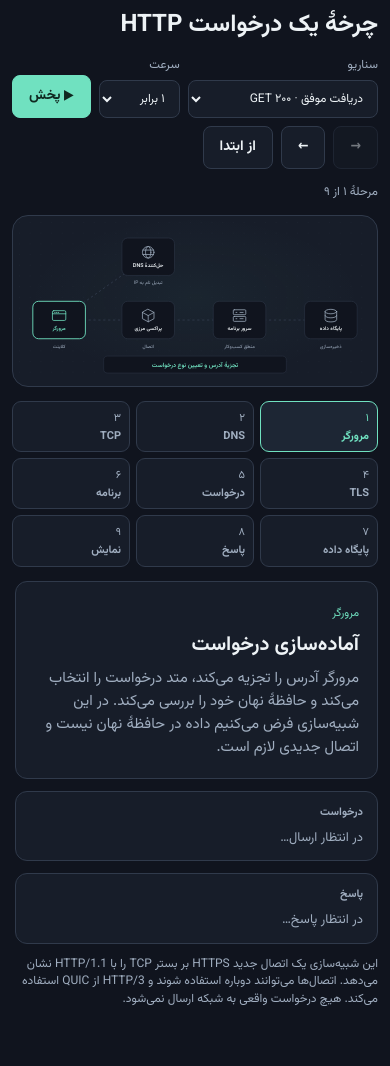
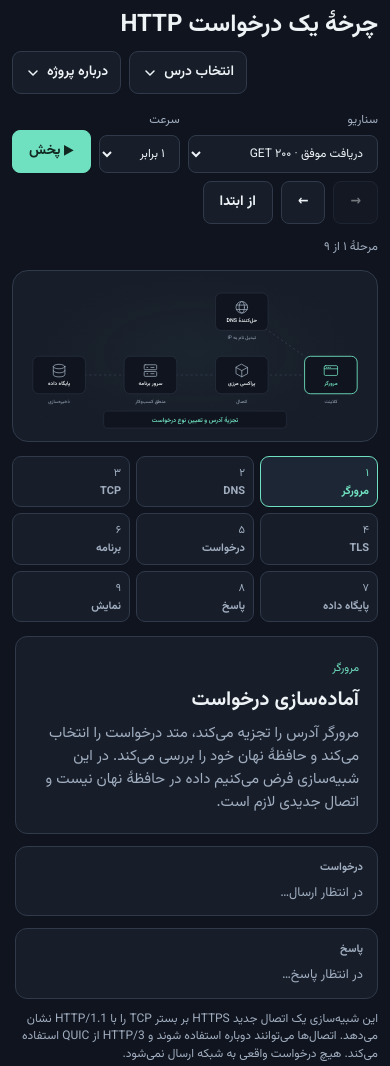
Before and after one commit to arashrasoulzadeh/learn, an Astro site: page / in a window 390 px wide. Before the commit the page ends 1020 px from the top, so only its background shows below. Built offline with nearby package versions, Linux system fonts and the light colour scheme; Astro itself is replaced by a stand-in of ours; code samples lack their colours.

Commit message:
Mirror request flow for RTL and share lesson UI with picker and project info

```diff
--- /dev/null
+++ b/src/components/learning/AboutProject.astro
@@ -0,0 +1,16 @@
+---
+import Popover from './Popover.astro';
+---
+<Popover label="درباره پروژه" id="about-project">
+  <section class="about-project" aria-label="درباره پروژه">
+    <strong>لرن</strong>
+    <p>توسعه‌دهنده: آرش</p>
+    <a href="https://github.com/arashrasoulzadeh/learn" target="_blank" rel="noopener noreferrer">مشاهده پروژه در گیت‌هاب ↗</a>
+    <p class="dedication">تقدیم به دوست عزیزم سمیه</p>
+  </section>
+</Popover>
+<style>
+  .about-project{display:grid;gap:10px;font-size:14px}
+  p{margin:0}
+  .dedication{border-top:1px solid var(--line);padding-top:12px;color:var(--accent)}
+</style>
--- /dev/null
+++ b/src/components/learning/FlowDiagram.tsx
@@ -0,0 +1,35 @@
+import {useId,type ReactNode} from 'react';
+export type FlowNode={x:number;y:number;label:string;sub:string;icon:string};
+export type FlowEdge=readonly [number,number];
+function NodeIcon({icon}:{icon:string}){
+  const common={fill:'none',stroke:'currentColor',strokeWidth:1.7,strokeLinecap:'round' as const,strokeLinejoin:'round' as const};
+  if(icon==='browser')return <g {...common}><rect x="-15" y="-11" width="30" height="22" rx="3"/><path d="M-15 -4 H15 M-10 -7 h1 M-6 -7 h1 M-2 -7 h1"/></g>;
+  if(icon==='dns')return <g {...common}><circle r="13"/><ellipse rx="6" ry="13"/><path d="M-12 -5 H12 M-12 5 H12"/></g>;
+  if(icon==='proxy')return <g {...common}><path d="M0 -14 L13 -7 V7 L0 14 L-13 7 V-7 Z M-13 -7 L0 0 L13 -7 M0 0 V14"/></g>;
+  if(icon==='app')return <g {...common}><rect x="-14" y="-13" width="28" height="11" rx="2"/><rect x="-14" y="2" width="28" height="11" rx="2"/><path d="M-8 -7 h2 M-8 7 h2 M1 -7 h7 M1 7 h7"/></g>;
+  return <g {...common}><ellipse cy="-9" rx="13" ry="5"/><path d="M-13 -9 V9 C-13 16 13 16 13 9 V-9 M-13 0 C-13 7 13 7 13 0"/></g>;
+}
+
+export function DiagramNode({node,active,accent,children}:{node:FlowNode;active:boolean;accent:string;children?:ReactNode}){
+  return <g data-node={node.icon} transform={'translate('+node.x+' '+node.y+')'} style={{color:active?accent:'var(--muted)'}}><rect x="-59" y="-42" width="118" height="84" rx="13" fill="var(--bg)" stroke={active?accent:'var(--line)'} strokeWidth={active?2:1.2}/><g transform="translate(0 -10)">{children??<NodeIcon icon={node.icon}/>}</g><text y="23" textAnchor="middle" fill={active?accent:'var(--ink)'} fontSize="12" direction="rtl" fontWeight="600">{node.label}</text><text y="62" textAnchor="middle" fill="var(--muted)" fontSize="11" direction="rtl">{node.sub}</text></g>;
+}
+export function FlowPacket({route,playing,speed,accent,animationKey}:{route:readonly FlowNode[];playing:boolean;speed:number;accent:string;animationKey:string}){
+  if(route.length<2)return null;
+  const track=route.map((node,i)=>(i?'L ':'M ')+node.x+' '+node.y).join(' ');
+  return <g><path data-flow-path d={track} fill="none" stroke={accent} strokeWidth="3" opacity=".8"/>
+    {playing&&<circle className="request-packet-motion" r="6" fill={accent}><animateMotion key={animationKey} dur={(1.8/speed)+'s'} path={track} repeatCount="indefinite"/></circle>}
+    {route.slice(1).map((to,i)=>{const from=route[i];const x=(from.x+to.x)/2,y=(from.y+to.y)/2,angle=Math.atan2(to.y-from.y,to.x-from.x)*180/Math.PI;return <path key={i} data-flow-arrow d="M -6 -5 L 6 0 L -6 5 Z" transform={'translate('+x+' '+y+') rotate('+angle+')'} fill={accent} className={playing?'request-packet-static':undefined}/>;})}
+  </g>;
+}
+export function FlowDiagram({nodes,edges,activeNodes,route,playing,speed,accent='var(--accent)',animationKey,label,caption,captionDirection='rtl'}:{nodes:readonly FlowNode[];edges:readonly FlowEdge[];activeNodes:readonly number[];route:readonly FlowNode[];playing:boolean;speed:number;accent?:string;animationKey:string;label:string;caption:string;captionDirection?:'rtl'|'ltr'}){
+  const gridId=useId();
+  return <svg viewBox="0 0 790 355" direction="ltr" role="img" aria-label={label}>
+    <defs><pattern id={gridId} width="24" height="24" patternUnits="userSpaceOnUse"><circle cx="1" cy="1" r=".65" fill="var(--line)"/></pattern></defs>
+    <rect width="790" height="355" fill={'url(#'+gridId+')'} opacity=".8"/>
+    {edges.map(([a,b])=><line key={a+'-'+b} x1={nodes[a].x} y1={nodes[a].y} x2={nodes[b].x} y2={nodes[b].y} stroke="var(--line)" strokeWidth="2" strokeDasharray="5 6"/>)}
+    <FlowPacket route={route} playing={playing} speed={speed} accent={accent} animationKey={animationKey}/>
+    {nodes.map((node,i)=><DiagramNode key={i} node={node} active={activeNodes.includes(i)} accent={accent}/>)}
+    <rect x="190" y="301" width="410" height="38" rx="9" fill="var(--bg)" stroke="var(--line)"/>
+    <text x="395" y="325" fill={accent} textAnchor="middle" fontSize="14" direction={captionDirection} fontWeight="600">{caption}</text>
+  </svg>;
+}
--- /dev/null
+++ b/src/components/learning/LabUI.tsx
@@ -0,0 +1,50 @@
+import {useEffect,useState,type ReactNode,type CSSProperties} from 'react';
+export const faNumber=(n:number)=>new Intl.NumberFormat('fa-IR',{useGrouping:false}).format(n);
+export type LearningStep={name:string;short:string};
+export type ScenarioOption={value:string;label:string};
+export function usePlayback(count:number,stepDuration=3000){
+  const [step,setStep]=useState(0),[playing,setPlaying]=useState(false),[speed,setSpeed]=useState(1);
+  const last=step===count-1;
+  useEffect(()=>{
+    if(!playing)return;
+    const id=window.setTimeout(()=>{if(last)setPlaying(false);else setStep(v=>v+1);},stepDuration/speed);
+    return()=>window.clearTimeout(id);
+  },[playing,step,speed,last,stepDuration]);
+  const jump=(n:number)=>{setPlaying(false);setStep(Math.max(0,Math.min(count-1,n)));};
+  const toggle=()=>{if(playing)setPlaying(false);else{if(last)setStep(0);setPlaying(true);}};
+  return {step,playing,speed,setSpeed,last,jump,toggle};
+}
+type Playback=ReturnType<typeof usePlayback>;
+export function LabButton({children,onClick,disabled=false,label,primary=false}:{children:ReactNode;onClick:()=>void;disabled?:boolean;label?:string;primary?:boolean}){
+  return <button className={primary?'primary':'secondary'} type="button" aria-label={label} onClick={onClick} disabled={disabled}>{children}</button>;
+}
+export function LabSelect({label,value,options,onChange}:{label:string;value:string;options:readonly ScenarioOption[];onChange:(v:string)=>void}){
+  return <label>{label}<select value={value} onChange={e=>onChange(e.target.value)}>{options.map(option=><option key={option.value} value={option.value}>{option.label}</option>)}</select></label>;
+}
+export function LabToolbar({playback,count,children}:{playback:Playback;count:number;children?:ReactNode}){
+  const {step,playing,speed,setSpeed,last,jump,toggle}=playback;
+  return <div className="request-toolbar">
+    <div className="lab-controls">
+      {children}
+      <LabSelect label="سرعت" value={String(speed)} onChange={v=>setSpeed(Number(v))} options={[{value:'0.5',label:'۰٫۵ برابر'},{value:'1',label:'۱ برابر'},{value:'2',label:'۲ برابر'}]}/>
+      <LabButton primary onClick={toggle}>{playing?'❚❚ توقف':last?'↻ پخش مجدد':'▶ پخش'}</LabButton>
+      <LabButton label="مرحلهٔ قبل" onClick={()=>jump(step-1)} disabled={step===0}>→</LabButton>
+      <LabButton label="مرحلهٔ بعد" onClick={()=>jump(step+1)} disabled={last}>←</LabButton>
+      <LabButton onClick={()=>jump(0)}>از ابتدا</LabButton>
+    </div>
+    <span className="request-counter">مرحلهٔ {faNumber(step+1)} از {faNumber(count)}</span>
+  </div>;
+}
+export function LabTimeline({steps,step,onChange,label='مراحل درس'}:{steps:readonly LearningStep[];step:number;onChange:(i:number)=>void;label?:string}){
+  return <nav className="request-timeline" aria-label={label} style={{'--step-count':steps.length} as CSSProperties}>{steps.map((s,i)=><button type="button" className="request-step" key={i} aria-current={step===i?'step':undefined} data-done={i<step} aria-label={s.name} onClick={()=>onChange(i)}><span>{faNumber(i+1)}</span><strong>{s.short}</strong></button>)}</nav>;
+}
+export function LabStage({name,label,children}:{name:string;label:string;children:ReactNode}){
+  return <section className="request-stage" aria-live="polite"><span className="lab-label">{label}</span><h2>{name}</h2><p>{children}</p></section>;
+}
+export function LabMessage({title,content,waiting}:{title:string;content?:string;waiting:string}){
+  return <section className={'request-message'+(content===undefined?' waiting':'')}><p className="eyebrow">{title}</p><pre dir={content===undefined?'rtl':'ltr'}>{content??waiting}</pre></section>;
+}
+export function LabNote({children}:{children:ReactNode}){return <p className="request-note">{children}</p>;}
+export function LabScreen({label,toolbar,graph,detail,timeline}:{label:string;toolbar:ReactNode;graph:ReactNode;detail:ReactNode;timeline:ReactNode}){
+  return <section className="request-experience" aria-label={label}>{toolbar}<div className="request-canvas">{graph}</div><div className="request-detail">{detail}</div>{timeline}</section>;
+}
--- /dev/null
+++ b/src/components/learning/LearningHeader.astro
@@ -0,0 +1,15 @@
+---
+import LessonPicker from './LessonPicker.astro';
+import AboutProject from './AboutProject.astro';
+const {title,currentId}=Astro.props as {title:string;currentId:string};
+---
+<header class="learning-title">
+  <h1>{title}</h1>
+  <div class="learning-actions"><LessonPicker currentId={currentId}/><AboutProject/></div>
+</header>
+<style>
+  .learning-title{display:flex;align-items:center;justify-content:space-between;gap:12px;min-width:0}
+  h1{min-width:0}
+  .learning-actions{display:flex;gap:8px;flex:none;position:relative;margin-inline-start:auto}
+  @media(max-width:600px){.learning-title{flex-wrap:wrap}.learning-actions{max-width:100%;justify-content:flex-end}}
+</style>
--- /dev/null
+++ b/src/components/learning/LessonPicker.astro
@@ -0,0 +1,17 @@
+---
+import { catalog, lessonUrl, type Lesson } from '../../lib/content';
+import Popover from './Popover.astro';
+const { currentId } = Astro.props as {currentId:string};
+const pickerIds = ['networking/http-request'];
+const { concepts } = await catalog();
+const pickerLessons = pickerIds.map(id=>concepts.find(item=>item.id===id)).filter((item):item is Lesson=>!!item);
+---
+<Popover label="انتخاب درس" id="lesson-picker">
+  <nav aria-label="درس‌های قابل انتخاب">
+    {pickerLessons.map(item=><a href={lessonUrl(item.id)} aria-current={item.id===currentId?'page':undefined}>{item.data.title}{item.id===currentId&&<span aria-hidden="true">✓</span>}</a>)}
+  </nav>
+</Popover>
+<style>
+  a{display:flex;align-items:center;justify-content:space-between;gap:8px;padding:10px;border-radius:7px;color:var(--ink);font-size:14px}
+  a:hover,a[aria-current=page]{background:var(--panel2);color:var(--accent);text-decoration:none}
+</style>
--- /dev/null
+++ b/src/components/learning/Popover.astro
@@ -0,0 +1,28 @@
+---
+const {label,id}=Astro.props as {label:string;id:string};
+---
+<details class="learning-popover" id={id} data-pagefind-ignore>
+  <summary>{label}<svg width="16" height="16" viewBox="0 0 16 16" aria-hidden="true"><path d="m4 6 4 4 4-4" fill="none" stroke="currentColor" stroke-width="1.5" stroke-linecap="round" stroke-linejoin="round"/></svg></summary>
+  <div class="learning-popover-content"><slot /></div>
+</details>
+<script>
+  document.querySelectorAll<HTMLDetailsElement>('.learning-popover').forEach(popup=>{
+    document.addEventListener('click',event=>{
+      if(popup.open && event.target instanceof Node && !popup.contains(event.target))popup.open=false;
+    });
+    popup.addEventListener('keydown',event=>{
+      if(event.key==='Escape' && popup.open){popup.open=false;popup.querySelector('summary')?.focus();}
+    });
+  });
+</script>
+<style>
+  .learning-popover{position:relative;flex:none;z-index:10}
+  .learning-popover[open]{z-index:11}
+  summary{list-style:none;display:flex;align-items:center;gap:6px;cursor:pointer;white-space:nowrap;border:1px solid var(--line);border-radius:9px;background:var(--panel);color:var(--ink);padding:9px 12px;font-size:14px;font-weight:600}
+  summary::-webkit-details-marker{display:none}
+  summary:hover,details[open] summary{border-color:var(--accent)}
+  summary:focus-visible{outline:2px solid var(--accent);outline-offset:3px}
+  details[open] summary svg{transform:rotate(180deg)}
+  .learning-popover-content{position:absolute;inset-inline-end:0;top:calc(100% + 8px);width:min(280px,calc(100vw - 24px));padding:12px;border:1px solid var(--line);border-radius:12px;background:var(--panel);box-shadow:var(--shadow)}
+  @media(max-width:600px){.learning-popover{position:static}.learning-popover-content{inset-inline-end:0;top:100%;margin-top:8px}}
+</style>
--- a/src/components/learning/RequestLab.tsx
+++ b/src/components/learning/RequestLab.tsx
@@ -1,9 +1,11 @@
-import { useState, useEffect } from 'react';
+import {useState} from 'react';
+import {usePlayback,LabSelect,LabToolbar,LabTimeline,LabStage,LabMessage,LabNote,LabScreen} from './LabUI';
+import {FlowDiagram,type FlowEdge} from './FlowDiagram';
 
 const stages = [
   {name:'آماده‌سازی درخواست',short:'مرورگر',from:0,to:0,label:'تجزیهٔ آدرس و تعیین نوع درخواست',detail:'مرورگر آدرس را تجزیه می‌کند، متد درخواست را انتخاب می‌کند و حافظهٔ نهان خود را بررسی می‌کند. در این شبیه‌سازی فرض می‌کنیم داده در حافظهٔ نهان نیست و اتصال جدیدی لازم است.'},
   {name:'یافتن نشانی IP دامنه',short:'DNS',from:0,to:1,label:'یافتن نشانی IP با DNS',detail:'حل‌کنندهٔ DNS نشانی IP نام میزبان را پیدا می‌کند و برمی‌گرداند. مسیر URL بخشی از DNS نیست. اگر پاسخ قبلاً ذخیره شده باشد، ممکن است نیازی به جست‌وجوی مجدد نباشد.'},
-  {name:'برقراری اتصال TCP',short:'TCP',from:0,to:2,label:'SYN → SYN-ACK → ACK',detail:'کلاینت و سرور با دست‌دهی سه‌مرحله‌ای، یک جریان بایت قابل‌اعتماد برقرار می‌کنند.'},
+  {name:'برقراری اتصال TCP',short:'TCP',from:0,to:2,label:'ACK ← SYN-ACK ← SYN',detail:'کلاینت و سرور با دست‌دهی سه‌مرحله‌ای، یک جریان بایت قابل‌اعتماد برقرار می‌کنند.'},
   {name:'امن‌سازی اتصال',short:'TLS',from:0,to:2,label:'دست‌دهی TLS',detail:'کلاینت گواهی سرور را اعتبارسنجی می‌کند و کلیدهای رمزنگاری را با سرور توافق می‌کند. HTTPS از پیام‌های HTTP هنگام انتقال محافظت می‌کند.'},
   {name:'ارسال درخواست HTTP',short:'درخواست',from:0,to:2,label:'درخواست رمزنگاری‌شدهٔ HTTP',detail:'درخواست شامل متد، مسیر، سرآیندها و گاهی بدنه است. پراکسی مرزی درخواست را دریافت می‌کند.'},
   {name:'اجرای منطق برنامه',short:'برنامه',from:2,to:3,label:'پراکسی، مسیریابی و پردازش',detail:'پراکسی درخواست را به برنامه می‌فرستد. برنامه مسیر مناسب را پیدا می‌کند، دسترسی و ورودی را اعتبارسنجی می‌کند و منطق کسب‌وکار را اجرا می‌کند.'},
@@ -12,11 +14,11 @@ const stages = [
   {name:'به‌روزرسانی مرورگر',short:'نمایش',from:0,to:0,label:'تجزیهٔ پاسخ و به‌روزرسانی رابط',detail:'مرورگر یا کلاینت جاوااسکریپت پاسخ را تجزیه می‌کند، رابط کاربری را به‌روز می‌کند و در صورت مجاز بودن، پاسخ را در حافظهٔ نهان ذخیره می‌کند.'}
 ];
 const nodes = [
-  {x:90,y:220,label:'مرورگر',sub:'کلاینت',icon:'browser'},
-  {x:290,y:78,label:'حل‌کنندهٔ DNS',sub:'تبدیل نام به IP',icon:'dns'},
-  {x:290,y:220,label:'پراکسی مرزی',sub:'اتصال',icon:'proxy'},
-  {x:495,y:220,label:'سرور برنامه',sub:'منطق کسب‌وکار',icon:'app'},
-  {x:700,y:220,label:'پایگاه داده',sub:'ذخیره‌سازی',icon:'db'}
+  {x:700,y:220,label:'مرورگر',sub:'کلاینت',icon:'browser'},
+  {x:500,y:78,label:'حل‌کنندهٔ DNS',sub:'تبدیل نام به IP',icon:'dns'},
+  {x:500,y:220,label:'پراکسی مرزی',sub:'اتصال',icon:'proxy'},
+  {x:295,y:220,label:'سرور برنامه',sub:'منطق کسب‌وکار',icon:'app'},
+  {x:90,y:220,label:'پایگاه داده',sub:'ذخیره‌سازی',icon:'db'}
 ];
 const scenarios = {
   get:{method:'GET',path:'/api/products/42',status:'200 OK',body:'{"id":42,"name":"Keyboard"}'},
@@ -25,60 +27,24 @@ const scenarios = {
   error:{method:'GET',path:'/api/products/42',status:'500 Internal Server Error',body:'{"error":"Unexpected server error"}'}
 };
 type Scenario = keyof typeof scenarios;
-const faNumber=(n:number)=>new Intl.NumberFormat('fa-IR',{useGrouping:false}).format(n);
-function NodeIcon({icon}:{icon:string}){
-  const common={fill:'none',stroke:'currentColor',strokeWidth:1.7,strokeLinecap:'round' as const,strokeLinejoin:'round' as const};
-  if(icon==='browser')return <g {...common}><rect x="-15" y="-11" width="30" height="22" rx="3"/><path d="M-15 -4 H15 M-10 -7 h1 M-6 -7 h1 M-2 -7 h1"/></g>;
-  if(icon==='dns')return <g {...common}><circle r="13"/><ellipse rx="6" ry="13"/><path d="M-12 -5 H12 M-12 5 H12"/></g>;
-  if(icon==='proxy')return <g {...common}><path d="M0 -14 L13 -7 V7 L0 14 L-13 7 V-7 Z M-13 -7 L0 0 L13 -7 M0 0 V14"/></g>;
-  if(icon==='app')return <g {...common}><rect x="-14" y="-13" width="28" height="11" rx="2"/><rect x="-14" y="2" width="28" height="11" rx="2"/><path d="M-8 -7 h2 M-8 7 h2 M1 -7 h7 M1 7 h7"/></g>;
-  return <g {...common}><ellipse cy="-9" rx="13" ry="5"/><path d="M-13 -9 V9 C-13 16 13 16 13 9 V-9 M-13 0 C-13 7 13 7 13 0"/></g>;
-}
+const edges:FlowEdge[]=[[0,1],[0,2],[2,3],[3,4]];
+const scenarioOptions=[{value:'get',label:'دریافت موفق · GET ۲۰۰'},{value:'post',label:'ایجاد موفق · POST ۲۰۱'},{value:'missing',label:'یافت نشد · GET ۴۰۴'},{value:'error',label:'خطای سرور · GET ۵۰۰'}];
 export default function RequestLab(){
-  const [step,setStep]=useState(0),[playing,setPlaying]=useState(false),[speed,setSpeed]=useState(1),[scenario,setScenario]=useState<Scenario>('get');
-  const s=scenarios[scenario], stage=stages[step], last=step===stages.length-1;
-  useEffect(()=>{
-    if(!playing)return;
-    const id=window.setTimeout(()=>{if(last)setPlaying(false);else setStep(v=>v+1);},3000/speed);
-    return()=>window.clearTimeout(id);
-  },[playing,step,speed,last]);
-  const jump=(n:number)=>{setPlaying(false);setStep(Math.max(0,Math.min(stages.length-1,n)));};
-  const from=nodes[stage.from],to=nodes[stage.to];
-  const track=step===7?'M 495 220 L 290 220 L 90 220':'M '+from.x+' '+from.y+' L '+to.x+' '+to.y;
+  const playback=usePlayback(stages.length);
+  const {step,playing,speed,jump}=playback;
+  const [scenario,setScenario]=useState<Scenario>('get');
+  const s=scenarios[scenario],stage=stages[step];
+  const route=stage.from===stage.to?[]:step===7?[nodes[stage.from],nodes[2],nodes[stage.to]]:[nodes[stage.from],nodes[stage.to]];
   const activeNodes=step===7?[0,2,3]:[stage.from,stage.to];
   const accent=step>=7&&(scenario==='missing'||scenario==='error')?'var(--danger)':'var(--accent)';
   const requestBody=s.method==='POST'?'{"name":"Mouse"}':'';
   const request=s.method+' '+s.path+' HTTP/1.1\nHost: shop.example\nAccept: application/json'+(requestBody?'\nContent-Type: application/json\nContent-Length: '+requestBody.length+'\n\n'+requestBody:'\n');
   const response='HTTP/1.1 '+s.status+'\nContent-Type: application/json\nContent-Length: '+s.body.length+'\nCache-Control: no-store\n\n'+s.body;
-  return <section className="request-experience" aria-label="آموزش تعاملی درخواست HTTP">
-    <div className="request-toolbar">
-      <div className="lab-controls">
-        <label>سناریو<select value={scenario} onChange={e=>{setScenario(e.target.value as Scenario);jump(0);}}><option value="get">دریافت موفق · GET ۲۰۰</option><option value="post">ایجاد موفق · POST ۲۰۱</option><option value="missing">یافت نشد · GET ۴۰۴</option><option value="error">خطای سرور · GET ۵۰۰</option></select></label>
-        <label>سرعت<select value={speed} onChange={e=>setSpeed(Number(e.target.value))}><option value={0.5}>۰٫۵ برابر</option><option value={1}>۱ برابر</option><option value={2}>۲ برابر</option></select></label>
-        <button className="primary" type="button" onClick={()=>{if(playing)setPlaying(false);else{if(last)setStep(0);setPlaying(true);}}}>{playing?'❚❚ توقف':last?'↻ پخش مجدد':'▶ پخش'}</button>
-        <button className="secondary" type="button" aria-label="مرحلهٔ قبل" onClick={()=>jump(step-1)} disabled={step===0}>→</button>
-        <button className="secondary" type="button" aria-label="مرحلهٔ بعد" onClick={()=>jump(step+1)} disabled={last}>←</button>
-        <button className="secondary" type="button" onClick={()=>jump(0)}>از ابتدا</button>
-      </div>
-      <span className="request-counter">مرحلهٔ {faNumber(step+1)} از {faNumber(stages.length)}</span>
-    </div>
-    <div className="request-canvas">
-      <svg viewBox="0 0 790 355" direction="ltr" role="img" aria-label={stage.name}>
-        <defs><pattern id="request-grid" width="24" height="24" patternUnits="userSpaceOnUse"><circle cx="1" cy="1" r=".65" fill="var(--line)"/></pattern><marker id="request-arrow" markerWidth="7" markerHeight="7" refX="5" refY="3" orient="auto-start-reverse"><path d="M0 0 L6 3 L0 6Z" fill={accent}/></marker></defs>
-        <rect width="790" height="355" fill="url(#request-grid)" opacity=".8"/>
-        {[[0,1],[0,2],[2,3],[3,4]].map(([a,b])=><line key={a+'-'+b} x1={nodes[a].x} y1={nodes[a].y} x2={nodes[b].x} y2={nodes[b].y} stroke="var(--line)" strokeWidth="2" strokeDasharray="5 6"/>)}
-        {stage.from!==stage.to&&<g><path d={track} fill="none" stroke={accent} strokeWidth="3" opacity=".8"/>{playing&&<circle className="request-packet-motion" r="6" fill={accent}><animateMotion key={step+'-'+scenario+'-'+speed} dur={(1.8/speed)+'s'} path={track} repeatCount="indefinite"/></circle>}<circle className={playing?'request-packet-static':undefined} cx={(from.x+to.x)/2} cy={(from.y+to.y)/2} r="5" fill={accent}/></g>}
-        {nodes.map((n,i)=>{const active=activeNodes.includes(i);return <g key={n.label} transform={'translate('+n.x+' '+n.y+')'} style={{color:active?accent:'var(--muted)'}}><rect x="-59" y="-42" width="118" height="84" rx="13" fill="var(--bg)" stroke={active?accent:'var(--line)'} strokeWidth={active?2:1.2}/><g transform="translate(0 -10)"><NodeIcon icon={n.icon}/></g><text y="23" textAnchor="middle" fill={active?accent:'var(--ink)'} fontSize="12" direction="rtl" fontWeight="600">{n.label}</text><text y="62" textAnchor="middle" fill="var(--muted)" fontSize="11" direction="rtl">{n.sub}</text></g>})}
-        <rect x="190" y="301" width="410" height="38" rx="9" fill="var(--bg)" stroke="var(--line)"/>
-        <text x="395" y="325" fill={accent} textAnchor="middle" fontSize="14" direction={step===2?'ltr':'rtl'} fontWeight="600">{stage.label}</text>
-      </svg>
-    </div>
-    <div className="request-detail">
-      <section className="request-stage" aria-live="polite"><span className="lab-label">{stage.short.toUpperCase()}</span><h2>{stage.name}</h2><p>{step===6&&scenario==='error'?'عملیات پایگاه داده به‌طور غیرمنتظره شکست می‌خورد. برنامه خطا را به پاسخ عمومی ۵۰۰ تبدیل می‌کند.':step===8&&scenario==='missing'?'کلاینت یک پاسخ معتبر HTTP دریافت می‌کند، اما محصول موردنظر پیدا نشده است. رابط کاربری می‌تواند پیام «یافت نشد» را نمایش دهد.':stage.detail}</p></section>
-      <section className={'request-message'+(step<4?' waiting':'')}><p className="eyebrow">درخواست</p><pre dir={step>=4?'ltr':'rtl'}>{step>=4?request:'در انتظار ارسال…'}</pre></section>
-      <section className={'request-message'+(step<7?' waiting':'')}><p className="eyebrow">پاسخ</p><pre dir={step>=7?'ltr':'rtl'}>{step>=7?response:'در انتظار پاسخ…'}</pre></section>
-      <p className="request-note">این شبیه‌سازی یک اتصال جدید HTTPS بر بستر TCP را با HTTP/1.1 نشان می‌دهد. اتصال‌ها می‌توانند دوباره استفاده شوند و HTTP/3 از QUIC استفاده می‌کند. هیچ درخواست واقعی به شبکه ارسال نمی‌شود.</p>
-    </div>
-    <nav className="request-timeline" aria-label="مراحل درخواست">{stages.map((s,i)=><button type="button" className="request-step" key={s.name} aria-current={step===i?'step':undefined} data-done={i<step} aria-label={s.name} onClick={()=>jump(i)}><span>{faNumber(i+1)}</span><strong>{s.short}</strong></button>)}</nav>
-  </section>;
+
+  const detail=step===6&&scenario==='error'?'عملیات پایگاه داده به‌طور غیرمنتظره شکست می‌خورد. برنامه خطا را به پاسخ عمومی ۵۰۰ تبدیل می‌کند.':step===8&&scenario==='missing'?'کلاینت یک پاسخ معتبر HTTP دریافت می‌کند، اما محصول موردنظر پیدا نشده است. رابط کاربری می‌تواند پیام «یافت نشد» را نمایش دهد.':stage.detail;
+  return <LabScreen label="آموزش تعاملی درخواست HTTP"
+    toolbar={<LabToolbar playback={playback} count={stages.length}><LabSelect label="سناریو" value={scenario} options={scenarioOptions} onChange={v=>{setScenario(v as Scenario);jump(0);}}/></LabToolbar>}
+    graph={<FlowDiagram nodes={nodes} edges={edges} activeNodes={activeNodes} route={route} playing={playing} speed={speed} accent={accent} animationKey={step+'-'+scenario+'-'+speed} label={stage.name} caption={stage.label} captionDirection={step===2?'ltr':'rtl'}/>}
+    detail={<><LabStage name={stage.name} label={stage.short}>{detail}</LabStage><LabMessage title="درخواست" content={step>=4?request:undefined} waiting="در انتظار ارسال…"/><LabMessage title="پاسخ" content={step>=7?response:undefined} waiting="در انتظار پاسخ…"/><LabNote>این شبیه‌سازی یک اتصال جدید HTTPS بر بستر TCP را با HTTP/1.1 نشان می‌دهد. اتصال‌ها می‌توانند دوباره استفاده شوند و HTTP/3 از QUIC استفاده می‌کند. هیچ درخواست واقعی به شبکه ارسال نمی‌شود.</LabNote></>}
+    timeline={<LabTimeline steps={stages} step={step} onChange={jump} label="مراحل درخواست"/>}/>;
 }
--- a/src/layouts/LessonScreen.astro
+++ b/src/layouts/LessonScreen.astro
@@ -1,5 +1,6 @@
 ---
 import '../styles/global.css';
+import LearningHeader from '../components/learning/LearningHeader.astro';
 import { renderLesson, lessonUrl, type Lesson } from '../lib/content';
 const { lesson, isHome = false } = Astro.props as { lesson: Lesson; isHome?: boolean };
 const { Content } = await renderLesson(lesson);
@@ -17,7 +18,7 @@ const canonical = new URL(lessonUrl(lesson.id), Astro.site);
 </head>
 <body class="learning-page">
   <main class="learning-screen" data-pagefind-body={isHome ? undefined : ''} data-pagefind-ignore={isHome ? 'all' : undefined}>
-    <header class="learning-title"><h1>{lesson.data.title}</h1></header>
+    <LearningHeader title={lesson.data.title} currentId={lesson.id} />
     <div class="learning-content"><Content /></div>
   </main>
 </body>
```
Also changed, not shown: AGENTS.md (+3 -0 lines), e2e/http-request.spec.ts (+39 -0 lines), src/styles/global.css.
